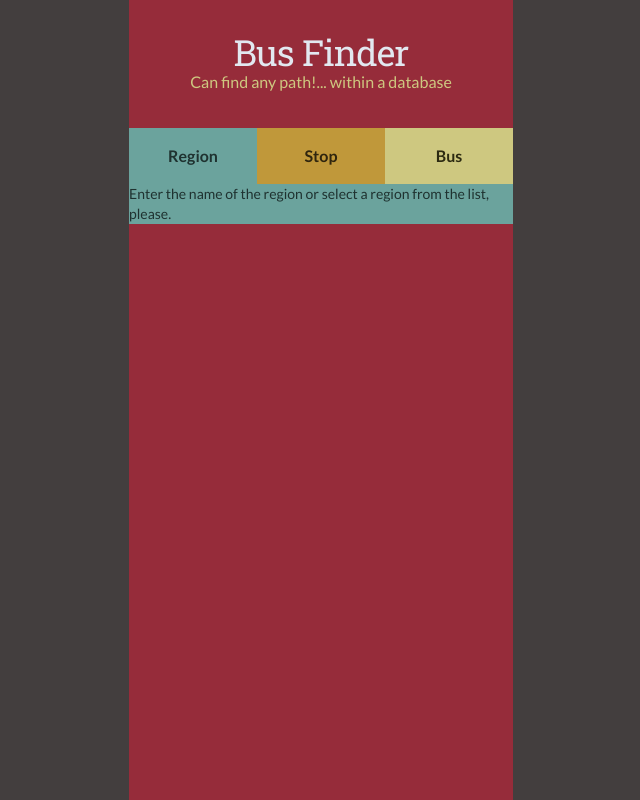
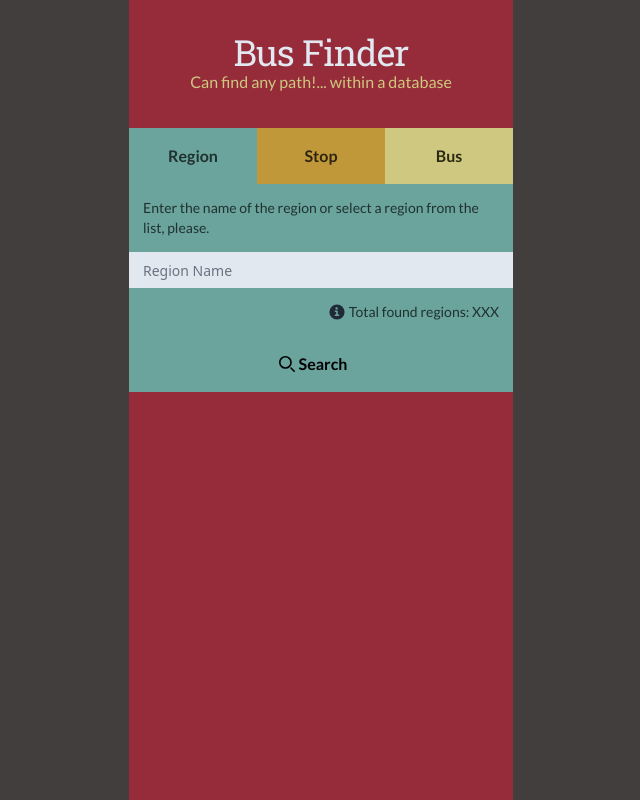
Before and after one commit to serbear/bustops-vue, a Vue app: page / in a window 1280 px wide. Both pictures are taken after a click on the button "Region". Shown: the whole page, without its empty margins (319-959 px from the left). Built offline with nearby package versions, Linux system fonts and the light colour scheme.

Commit message:
ui implementation

```diff
--- a/index.html
+++ b/index.html
@@ -7,10 +7,11 @@
     <title>Vite App</title>
     <link href="https://cdnjs.cloudflare.com/ajax/libs/flowbite/2.2.0/flowbite.min.css"
           rel="stylesheet"/>
+
 </head>
 <body>
 <div id="app"></div>
 <script type="module" src="/src/main.js"></script>
-<script src="https://cdnjs.cloudflare.com/ajax/libs/flowbite/2.2.0/flowbite.min.js"></script>
+<script type="module" src="https://cdnjs.cloudflare.com/ajax/libs/flowbite/2.2.0/flowbite.min.js"></script>
 </body>
 </html>
--- a/package.json
+++ b/package.json
@@ -16,6 +16,7 @@
     "@vitejs/plugin-vue": "^4.5.2",
     "autoprefixer": "^10.4.16",
     "postcss": "^8.4.32",
+    "prettier": "3.1.1",
     "tailwindcss": "^3.4.0",
     "vite": "^5.0.10"
   }
--- a/src/App.vue
+++ b/src/App.vue
@@ -1,7 +1,7 @@
 <script setup>
-import {ref} from "vue"
-import RegionScreen from "@/components/RegionScreen.vue"
-import StopScreen from "@/components/StopScreen.vue"
+import { ref } from "vue";
+import RegionScreen from "@/components/RegionScreen.vue";
+import StopScreen from "@/components/StopScreen.vue";
 import BusScreen from "@/components/BusScreen.vue";
 import Header from "@/components/Header.vue";
 import StepNavigation from "@/components/StepNavigation.vue";
@@ -9,77 +9,41 @@ import StepNavigation from "@/components/StepNavigation.vue";
 const ScreenVisibility = ref({
   Region: false,
   Stop: false,
-  Bus: false
-})
+  Bus: false,
+});
 
-let regionName = ref(null)
-let busStopName = ref(null)
+let regionName = ref(null);
+let busStopName = ref(null);
 
 function HideAllScreens() {
   Object.entries(ScreenVisibility.value).forEach(([key]) => {
-    ScreenVisibility.value[key] = false
+    ScreenVisibility.value[key] = false;
   });
 }
 
 function NavigateScreen(clickedNavigationButton) {
-  HideAllScreens()
-  ScreenVisibility.value[clickedNavigationButton] = true
+  HideAllScreens();
+  ScreenVisibility.value[clickedNavigationButton] = true;
 }
-
 </script>
 
 <template>
   <main>
-
     <div class="h-screen flex flex-col items-center bg-bear-slate-900">
       <div class="flex-1 w-96 bg-bear-red-500">
+        <Header />
+        <StepNavigation @navigation-button-clicked="NavigateScreen" />
 
-        <Header/>
-        <StepNavigation @navigation-button-clicked="NavigateScreen"/>
-
-        <RegionScreen v-if="ScreenVisibility.Region"/>
+        <RegionScreen v-if="ScreenVisibility.Region" />
         <!-- @found-region-name-changed="ShowBusStopSearchScreen" />-->
 
-        <StopScreen v-if="ScreenVisibility.Stop" :regionName="regionName"/>
+        <StopScreen v-if="ScreenVisibility.Stop" :regionName="regionName" />
         <!--                @navigate-back-action="ShowRegionSearchScreen"-->
         <!--                @bus-stop-name-changed="ShowBusesSearchScreen"-->
 
-        <BusScreen v-if="ScreenVisibility.Bus" :bus-stop-name="busStopName"/>
+        <BusScreen v-if="ScreenVisibility.Bus" :bus-stop-name="busStopName" />
         <!--                @navigate-back-action="ShowBusStopSearchScreen"-->
-
       </div>
     </div>
-
-
-    <!--    <div class="container" >-->
-
-    <!--      <div class="row d-flex justify-content-center">-->
-    <!--        <div  class="col-md-6 bg-light">-->
-    <!--          <RegionSearchBox />-->
-    <!--        </div>-->
-    <!--      </div>-->
-
-
-    <!--    </div>-->
-
-    <!--    <div class="dropdown">-->
-    <!--      <button class="btn btn-primary dropdown-toggle" type="button" data-bs-toggle="dropdown">Dropdown <span class="caret"></span></button>-->
-    <!--      <ul class="dropdown-menu">-->
-    <!--        <li class="dropdown-item"><a href="#">Item</a></li>-->
-    <!--        <li class="dropdown-item"><a href="#">Item</a></li>-->
-    <!--        <li class="dropdown-item"><a href="#">Item</a></li>-->
-    <!--        <li class="dropdown-item"><a href="#">Item</a></li>-->
-    <!--        <li class="dropdown-item"><a href="#">Item</a></li>-->
-    <!--        <li class="dropdown-item"><a href="#">Item</a></li>-->
-    <!--        <li class="dropdown-item"><a href="#">Item</a></li>-->
-    <!--        <li class="dropdown-item"><a href="#">Item</a></li>-->
-    <!--        <li class="dropdown-item"><a href="#">Item</a></li>-->
-    <!--        <li class="dropdown-item"><a href="#">Item</a></li>-->
-    <!--        <li class="dropdown-item"><a href="#">Item</a></li>-->
-    <!--        <li class="dropdown-item"><a href="#">Item</a></li>-->
-    <!--      </ul>-->
-    <!--    </div>-->
-
-
   </main>
 </template>
--- a/src/assets/main.css
+++ b/src/assets/main.css
@@ -6,8 +6,3 @@
 @tailwind utilities;
 
 #app {}
-
-/*.dropdown-menu {*/
-/*    max-height: 280px;*/
-/*    overflow-y: auto;*/
-/*}*/
--- a/src/components/RegionScreen.vue
+++ b/src/components/RegionScreen.vue
@@ -1,34 +1,76 @@
 <script setup>
+import IconSearch from "@/components/icons/IconSearch.vue";
+import Dropdown from "@/components/dropdown.vue";
+import { onMounted, ref } from "vue";
+import IconInfo from "@/components/icons/IconInfo.vue";
 
-const emit = defineEmits(["foundRegionNameChanged"])
+const emit = defineEmits(["foundRegionNameChanged"]);
 
-function SearchRegion(){
+const regionList = ref([
+  "Region 1",
+  "Region 2",
+  "Region 3",
+  "Region 4",
+  "Region 5",
+  "Region 6",
+  "Region 7",
+  "Region 8",
+  "Region 9",
+  "Region 10",
+  "Region 11",
+  "Region 12",
+  "Region 13",
+  "Region 14",
+]);
+
+onMounted(() => {
+  // GetAllRegions().then((response) => {
+  //   availableRegionList.value = response;
+  //   allRegionList.value = response;
+  // });
+});
+
+function SearchRegion() {
   emit("foundRegionNameChanged", "region-name");
 }
-
 </script>
 
 <template>
+  <dropdown inputBoxId="region_name" :list-data="regionList" />
   <div class="bg-bear-cyan-500">
-    <p class="font-lato text-sm text-bear-cyan-1500">
+    <p class="font-lato text-sm text-bear-cyan-1500 p-3.5">
       Enter the name of the region or select a region from the list, please.
     </p>
 
-<!--    <button-->
-<!--        type="button"-->
-<!--        @click="SearchRegion"-->
-<!--        class="text-white bg-blue-700 hover:bg-blue-800 focus:ring-4-->
-<!--        focus:ring-blue-300 font-medium rounded-lg text-sm px-5 py-2.5-->
-<!--        me-2 mb-2 dark:bg-blue-600 dark:hover:bg-blue-700-->
-<!--        focus:outline-none dark:focus:ring-blue-800"-->
-<!--    >-->
-<!--      Search Region-->
-<!--    </button>-->
+    <input
+      id="region_name"
+      class="h-9 text-sm text-bear-slate-900 bg-bear-slate-200 border-0 focus:ring-0 w-full p-3.5"
+      data-dropdown-offset-distance="0"
+      data-dropdown-placement="bottom"
+      data-dropdown-toggle="dropdownList"
+      placeholder="Region Name"
+      required
+      type="text"
+    />
+    <!--v-model="selectedRegionName"-->
+    <!-- @focusin="SearchInputBoxOnFocus"-->
+    <p
+      class="font-lato text-sm text-bear-cyan-1500 p-3.5 flex items-center justify-end gap-x-1"
+    >
+      <IconInfo />
+      Total found regions: XXX
+    </p>
 
+    <div class="grid grid-cols-1 gap-0">
+      <button
+        class="pr-5 hover:bg-bear-cyan-800 hover:text-bear-slate-200 font-bold font-lato text-base focus:outline-none h-14 w-full inline-flex items-center justify-center"
+        type="button"
+        @click=""
+      >
+        <IconSearch class="px-1" />
+        Search
+      </button>
+      <!-- @click="SearchRegion"-->
+    </div>
   </div>
-
 </template>
-
-<style scoped>
-
-</style>
--- /dev/null
+++ b/src/components/dropdown.vue
@@ -0,0 +1,50 @@
+<script setup>
+import { onMounted } from "vue";
+import { initDropdowns } from "flowbite";
+const props = defineProps({
+  inputBoxId: String,
+  listData: Array,
+});
+
+// initialize components based on data attribute selectors
+onMounted(() => {
+  initDropdowns();
+
+  // const searchInputBox = document.getElementById(props.inputBoxId);
+  // const dropdownMenu = document.getElementById("dropdownList");
+
+  // if (searchInputBox && dropdownMenu) {
+  //   searchInputBox.addEventListener("focusin", () => {
+  //     // dropdownMenu.show();
+  //   });
+  //   searchInputBox.addEventListener("focusout", () => {
+  //     // dropdownMenu.hide();
+  //   });
+  // }
+});
+
+function dropClicked() {
+  console.log("dropClicked");
+}
+</script>
+
+<template>
+  <!-- Dropdown menu -->
+  <div
+    id="dropdownList"
+    class="z-10 hidden rounded-none w-96 bg-white text-bear-slate-900"
+  >
+    <ul class="h-72 overflow-y-auto" aria-labelledby="{{props.inputBoxId}}">
+      <li v-for="item in props.listData" :key="item">
+        <a
+          href="#"
+          class="flex text-sm items-center px-3.5 py-2 text-bear-cyan-1500 hover:bg-bear-cyan-800 hover:text-bear-slate-200"
+        >
+          {{ item }}
+        </a>
+      </li>
+    </ul>
+  </div>
+</template>
+
+<style scoped></style>
--- /dev/null
+++ b/src/components/icons/IconInfo.vue
@@ -0,0 +1,17 @@
+<script setup></script>
+
+<template>
+  <svg
+    class="w-4 h-4 text-gray-800 dark:text-white"
+    aria-hidden="true"
+    xmlns="http://www.w3.org/2000/svg"
+    fill="currentColor"
+    viewBox="0 0 20 20"
+  >
+    <path
+      d="M10 .5a9.5 9.5 0 1 0 9.5 9.5A9.51 9.51 0 0 0 10 .5ZM9.5 4a1.5 1.5 0 1 1 0 3 1.5 1.5 0 0 1 0-3ZM12 15H8a1 1 0 0 1 0-2h1v-3H8a1 1 0 0 1 0-2h2a1 1 0 0 1 1 1v4h1a1 1 0 0 1 0 2Z"
+    />
+  </svg>
+</template>
+
+<style scoped></style>
--- /dev/null
+++ b/src/components/icons/IconList.vue
@@ -0,0 +1,16 @@
+<template>
+  <svg
+    class="w-6 h-6"
+    fill="currentColor"
+    aria-hidden="true"
+    xmlns="http://www.w3.org/2000/svg"
+    viewBox="0 0 17 10"
+  >
+    <path
+      stroke="currentColor"
+      stroke-linecap="round"
+      stroke-width="2"
+      d="M6 1h10M6 5h10M6 9h10M1.49 1h.01m-.01 4h.01m-.01 4h.01"
+    />
+  </svg>
+</template>
--- /dev/null
+++ b/src/components/icons/IconSearch.vue
@@ -0,0 +1,21 @@
+<script setup></script>
+
+<template>
+  <svg
+    class="w-6 h-6"
+    aria-hidden="true"
+    xmlns="http://www.w3.org/2000/svg"
+    fill="none"
+    viewBox="0 0 20 20"
+  >
+    <path
+      stroke="currentColor"
+      stroke-linecap="round"
+      stroke-linejoin="round"
+      stroke-width="2"
+      d="m19 19-4-4m0-7A7 7 0 1 1 1 8a7 7 0 0 1 14 0Z"
+    />
+  </svg>
+</template>
+
+<style scoped></style>
```
Also changed, not shown: tailwind.config.js (+29 -25 lines), 1 other file (tests, documents, lock files or other folders).
